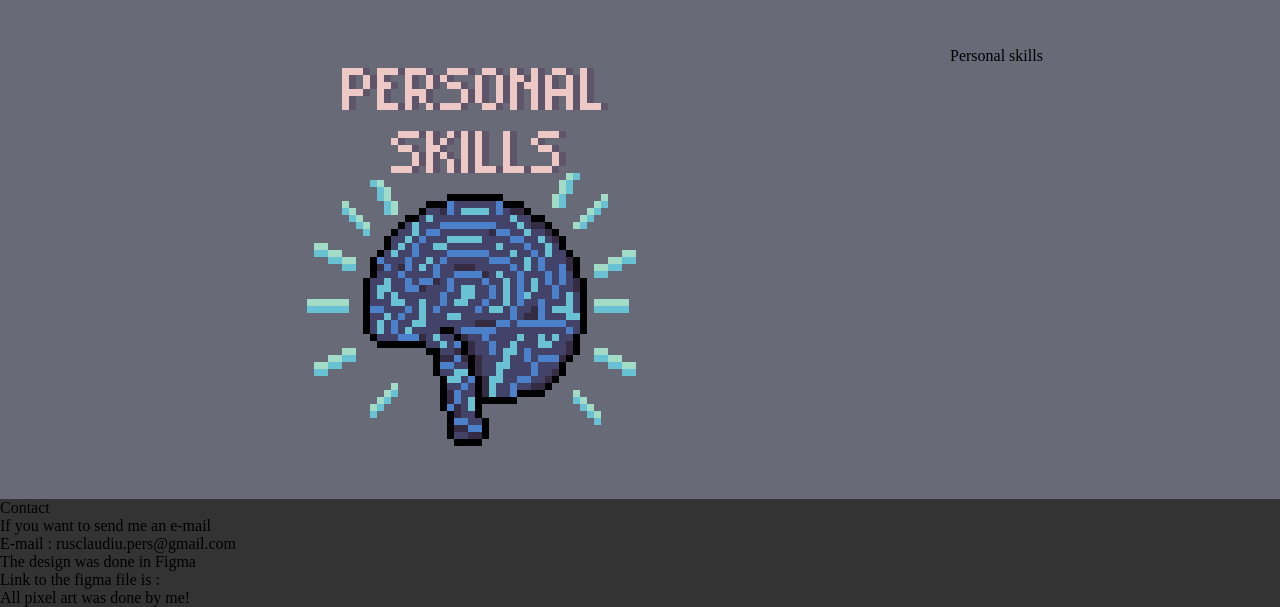
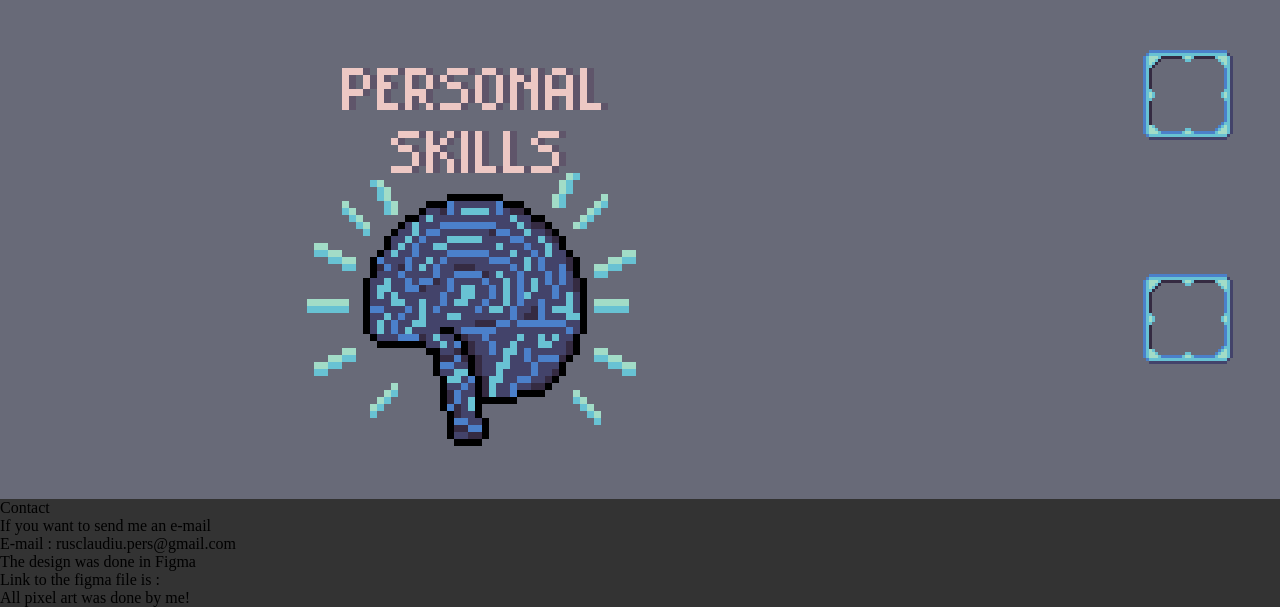
Before and after one commit to CrashMtfk/Portfolio, a website built with Vite: page portfolio/index.html in a window 1280 px wide. Shown: the part 2603-3210 px from the top of the page. Built offline with nearby package versions, Linux system fonts and the light colour scheme; a web font is replaced by a local one.

Commit message:
Added frames for personal skills

```diff
--- a/portfolio/index.html
+++ b/portfolio/index.html
@@ -81,7 +81,10 @@
           <img src="images/BrainPersSkills.png" alt="">
         </div>
         <div class="personal-skills">
-          <h3>Personal skills</h3>
+          <img src="images/FramePS.png" alt="">
+          <img src="images/FramePS.png" alt="">
+          <img src="images/FramePS.png" alt="">
+          <img src="images/FramePS.png" alt="">
         </div>
       </div>
     </div>
--- a/portfolio/style.css
+++ b/portfolio/style.css
@@ -200,3 +200,14 @@ nav ul li a:hover{
   margin-left: auto;
   margin-right: auto;
 }
+
+.personal-skills {
+  display: grid;
+  grid-template-columns: 2fr 2fr;
+}
+
+.personal-skills img {
+  display: block;
+  margin-left: auto;
+  margin-right: auto;
+}
```
Also changed, not shown: portfolio/images/FramePS.png (added).
